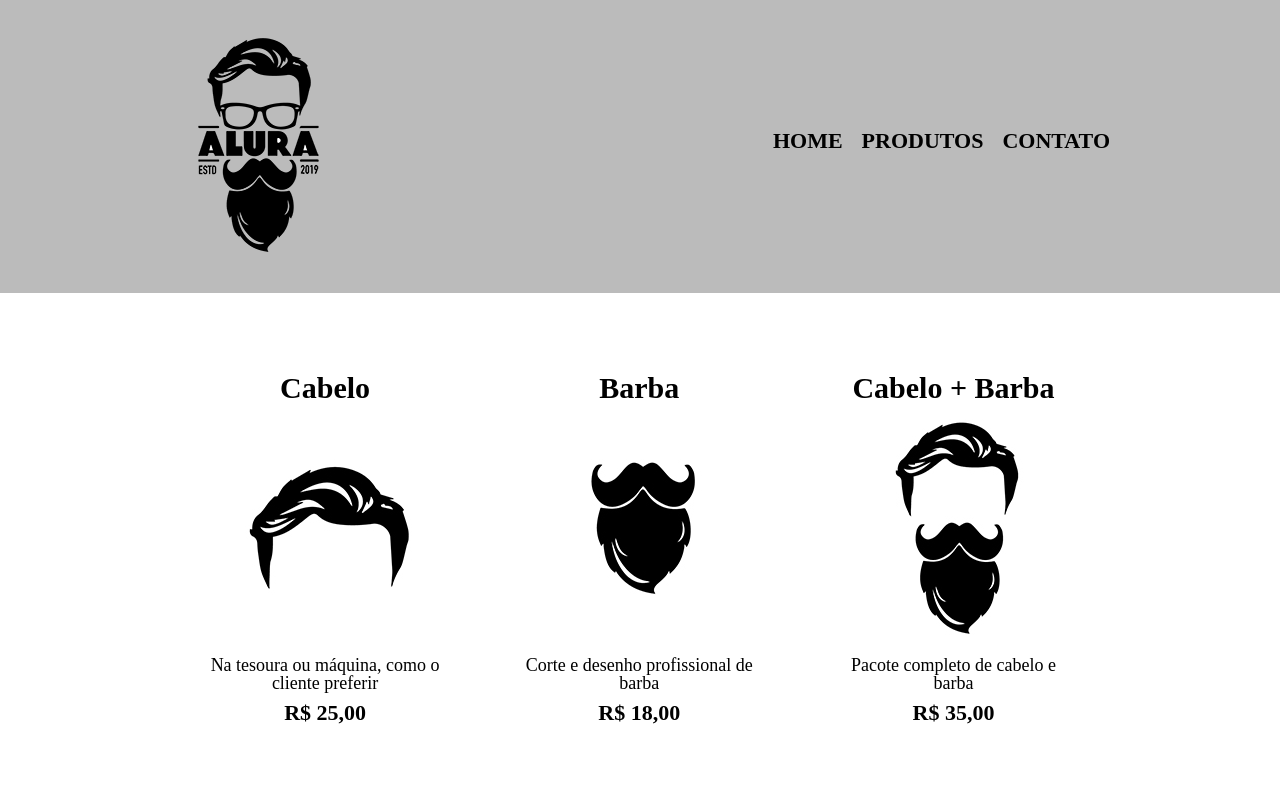
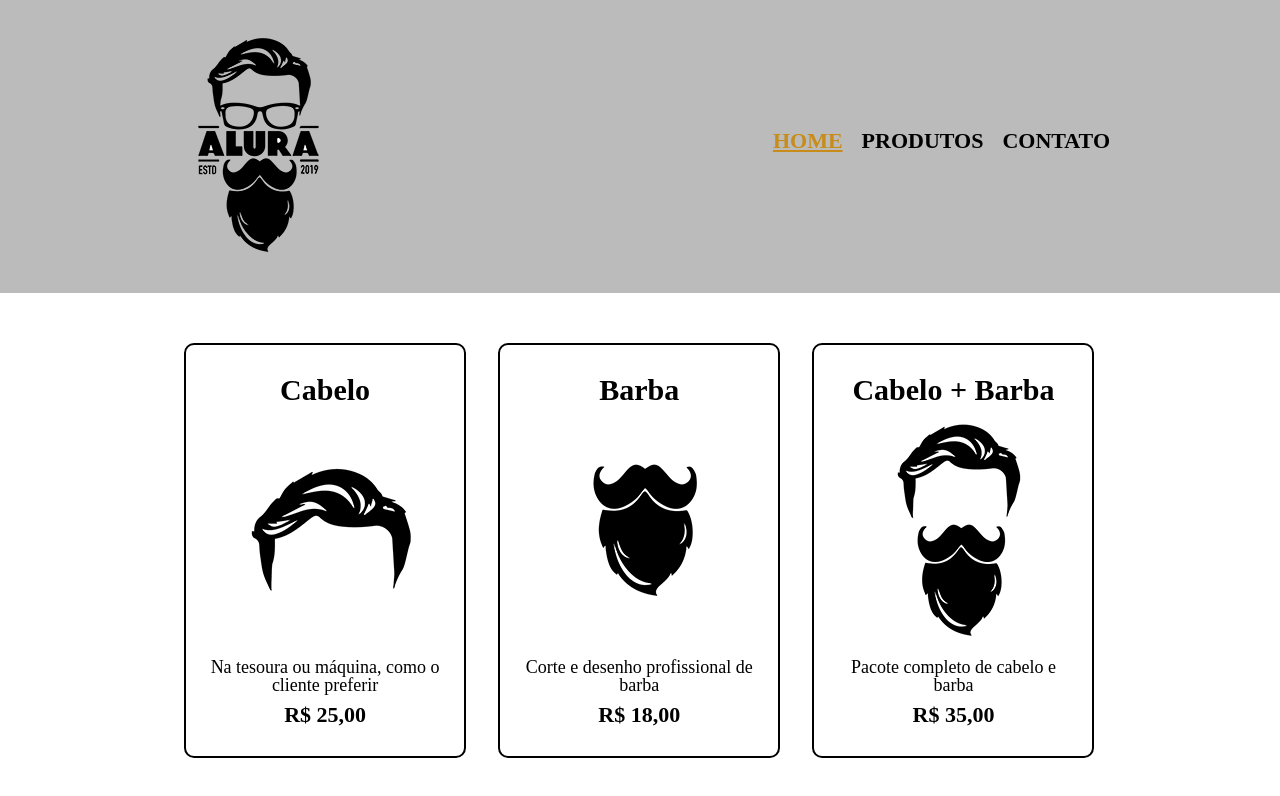
Before and after one commit to arthurcezars/Barbearia-Alura, a plain HTML site: page pages/produtos.html in a window 1280 px wide. In both pictures the pointer is over the link "HOME". Drawn offline with Linux system fonts and the light colour scheme.

Commit message:
Alterado o comportamento da nav bar e lista de produtos da página de produtos.

```diff
--- a/assets/css/produtos.css
+++ b/assets/css/produtos.css
@@ -32,6 +32,11 @@ nav a {
     text-decoration: none;
 }
 
+nav a:hover {
+    color: #C78C19;
+    text-decoration: underline;
+}
+
 /* Configuração da sessão de produtos */
 
 .produtos {
@@ -48,6 +53,20 @@ nav a {
     margin: 0 1.5%;
     padding: 30px 20px;
     box-sizing: border-box;
+    border: 2px solid #000000;
+    border-radius: 10px;
+}
+
+.produtos li:hover {
+    border-color: #C78C19;
+}
+
+.produtos li:hover h2 {
+    font-size: 34px;
+}
+
+.produtos li:active {
+    border-color: #088C19;
 }
 
 .produtos h2 {
```
